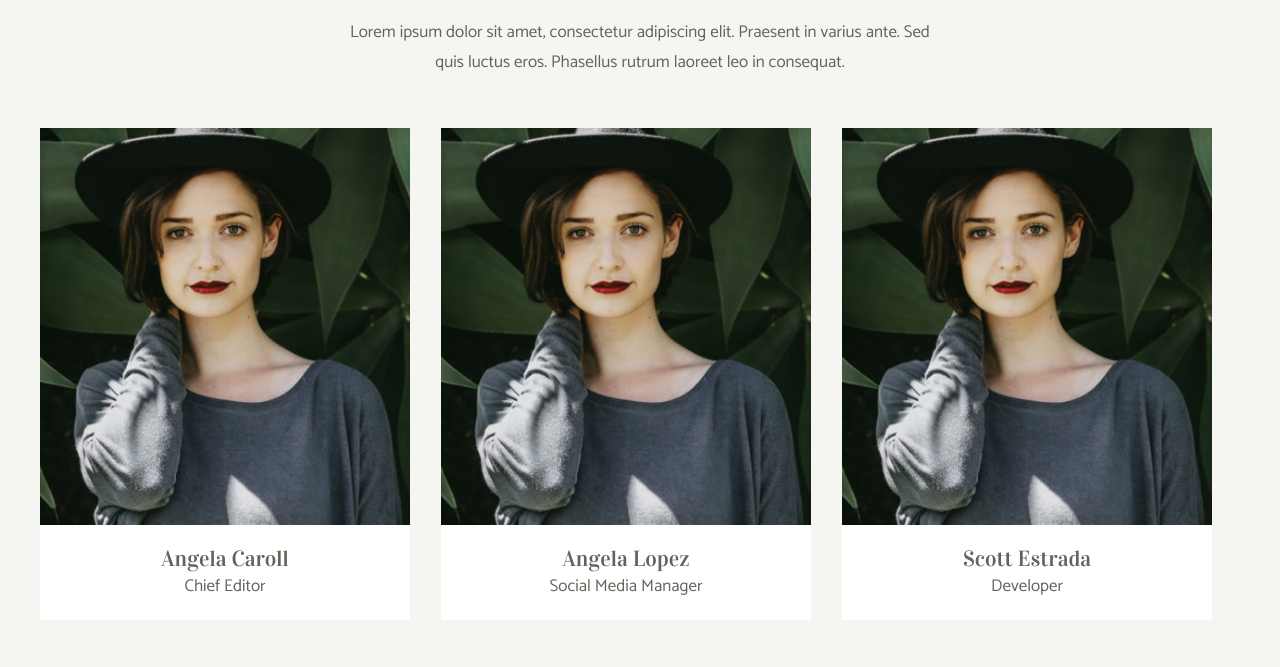
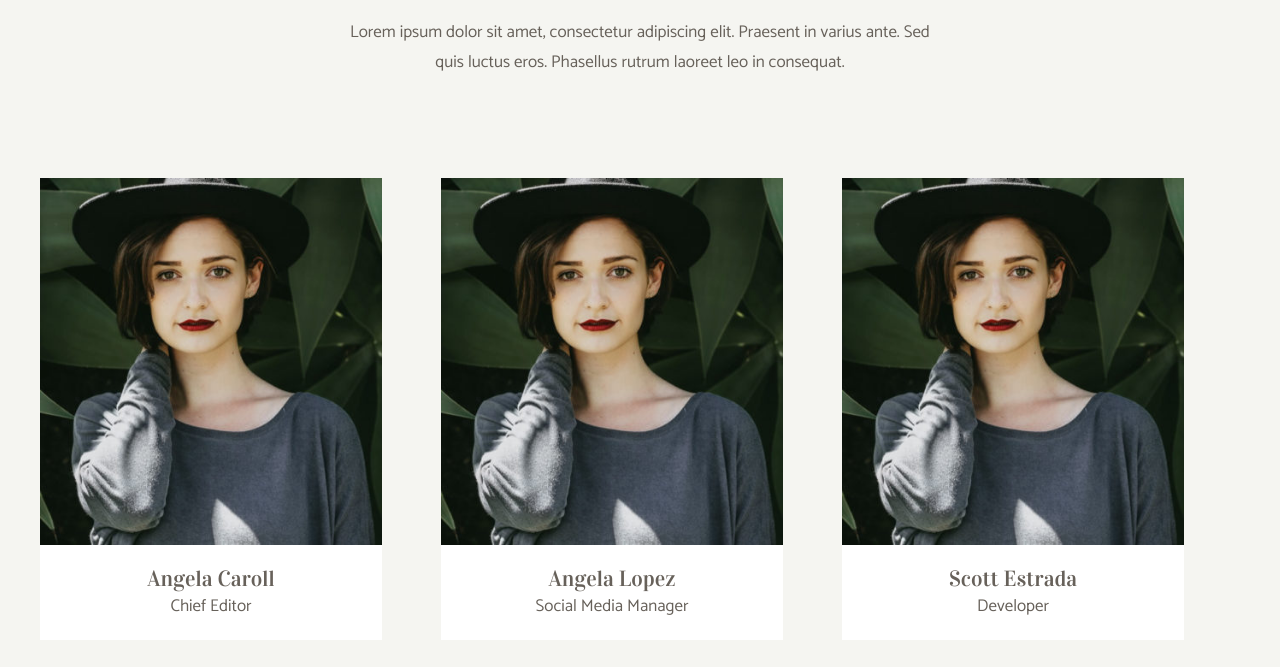
Before and after one commit to Fabio-F16/js-our-team, a plain HTML site: page index.html in a window 1280 px wide. Shown: the part 107-774 px from the top of the page. Drawn offline with Linux system fonts and the light colour scheme.

Commit message:
post correzione

```diff
--- a/index.html
+++ b/index.html
@@ -23,7 +23,7 @@
             <div class="team-container">
                 <!-- Inseriamo inizialmente una card statica per stilarla e vedere l'effetto finale -->
 
-                <!-- <div class="team-card">
+                <div class="team-card">
                     <div class="card-image">
                         <img src="img/wayne-barnett-founder-ceo.jpg" alt="Wayne Barnett" />
                     </div>
@@ -32,7 +32,7 @@
                         <p>Founder & CEO</p>
                     </div>
 
-                </div> -->
+                </div>
             </div>
         </div>
     </section>
--- a/script.js
+++ b/script.js
@@ -1,74 +1,119 @@
 // console.log('js ok');
 
 
+
+// creazione struttura dati
 const team = [
-    utente1 = {
+    {
         nome: 'Angela Caroll',
         ruolo: 'Chief Editor',
         foto: 'img/angela-caroll-chief-editor.jpg',
     },
-    utente2 = {
+    {
         nome: 'Angela Lopez',
         ruolo: 'Social Media Manager',
         foto: 'img/angela-caroll-chief-editor.jpg',
     },
-    utente3 = {
+    {
         nome: 'Scott Estrada',
         ruolo: 'Developer',
         foto: 'img/angela-caroll-chief-editor.jpg',
     },
-    utente4 = {
+    {
         nome: 'Barbara Ramos',
         ruolo: 'Graphic Designer',
         foto: 'img/angela-caroll-chief-editor.jpg',
     },
-    utente5 = {
+    {
         nome: 'Wayne Barnett',
         ruolo: 'Ceo and Founder',
         foto: 'img/angela-caroll-chief-editor.jpg',
     },
-    utente6 = {
+    {
         nome: 'Walter Gordon',
         ruolo: 'Office Manager',
         foto: 'img/angela-caroll-chief-editor.jpg',
     }
 ];
 
-console.log(team);
-console.log(team[0].nome);
 
 
-for (let i = 0; i < team.length; i++) {
+const teamContainer = document.querySelector('.team-container');
 
-    const teamContainer = document.querySelector('.team-container');
+// al click sul button viene aggiunto un nuovo membro
+const addButton = document.getElementById('addMemberButton');
 
-    // creo elementi dom
-    const teamCard = document.createElement('div');
-    const cardImage = document.createElement('div');
-    const cardText = document.createElement('div');
-    const imgElement = document.createElement('img');
-    const nameUser = document.createElement('h3');
-    const task = document.createElement('p');
+addButton.addEventListener('click', () => addMember(team));
 
 
-    // aggiungo classi
-    teamCard.className = 'team-card';
-    cardImage.className = 'card-image';
-    cardText.className = 'card-text';
+createTeamCards(team);
 
-    // inserimento valori card
-    imgElement.src = team[i].foto;
 
-    nameUser.innerText = team[i].nome;
 
-    task.innerText = team[i].ruolo;
 
-    // inserimento nell'html
-    teamContainer.appendChild(teamCard);
-    teamCard.appendChild(cardImage);
-    teamCard.appendChild(cardText);
-    cardImage.appendChild(imgElement);
-    cardText.appendChild(nameUser);
-    cardText.appendChild(task);
+
+// FUNZIONI -------------------------------------------------------------------------------------------
+
+
+
+const getValue = id => document.getElementById(id).value;
+
+
+/**
+ * Create a card for each member of the team
+ * @param members - an array of objects that contain the member's name, title, and image.
+ */
+function createTeamCards(members) {
+    teamContainer.innerHTML = ''
+    for (let i = 0; i < members.length; i++) {
+
+        const card = createCard(members[i]);
+        teamContainer.appendChild(card);
+
+    }
 
 }
+
+/**
+ * It creates a card for each team member.
+ * @param member - The member object that we want to create a card for.
+ * @returns A card with the team's name, role and photo.
+ */
+function createCard(member) {
+
+    const card = document.createElement('div');
+    card.className = 'team-card';
+
+    card.innerHTML = `
+            <div class="team-card">
+            <div class="card-image">
+                <img src="${member.foto}" alt="${member.nome}" />
+            </div>
+            <div class="card-text">
+                <h3>${member.nome}</h3>
+                <p>${member.ruolo}</p>
+            </div>
+    `;
+
+    return card;
+}
+
+
+
+
+function addMember(data) {
+
+    const nome = getValue('name');
+    const ruolo = getValue('role');
+    const foto = getValue('image');
+
+    const newMember = {
+        nome,
+        ruolo,
+        foto
+    }
+    data.push(newMember);
+
+    createTeamCards(data);
+
+}
```
